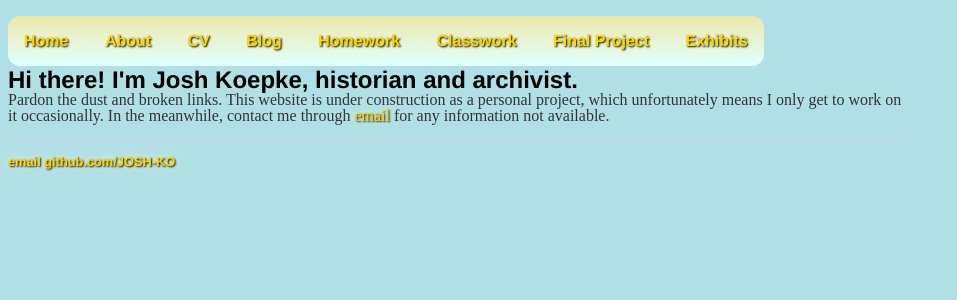
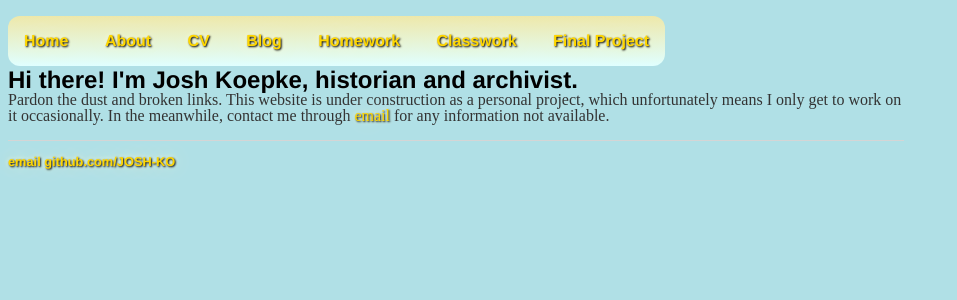
Before and after one commit to JOSH-KO/JOSH-KO.github.io, a Jekyll site: the page built from index.html, in a window 1280 px wide. Shown: the top 300 px of the page, without its empty margins (0-957 px from the left). Built offline with Jekyll 4.4.1, drawn with Linux system fonts in a browser that asks for light colours.

Commit message:
Update default.html

```diff
--- a/_layouts/default.html
+++ b/_layouts/default.html
@@ -37,7 +37,6 @@ nav a {
 				<Li><a href="/homework">Homework</a></li>
 				<Li><a href="/classwork">Classwork</a></li>
 				<Li><a href="/final project">Final Project</a></li>
-				<Li><a href="/Exhibits">Exhibits</a></li>
 	    		</ul>
 			</nav>
 			<div class="container">
```
